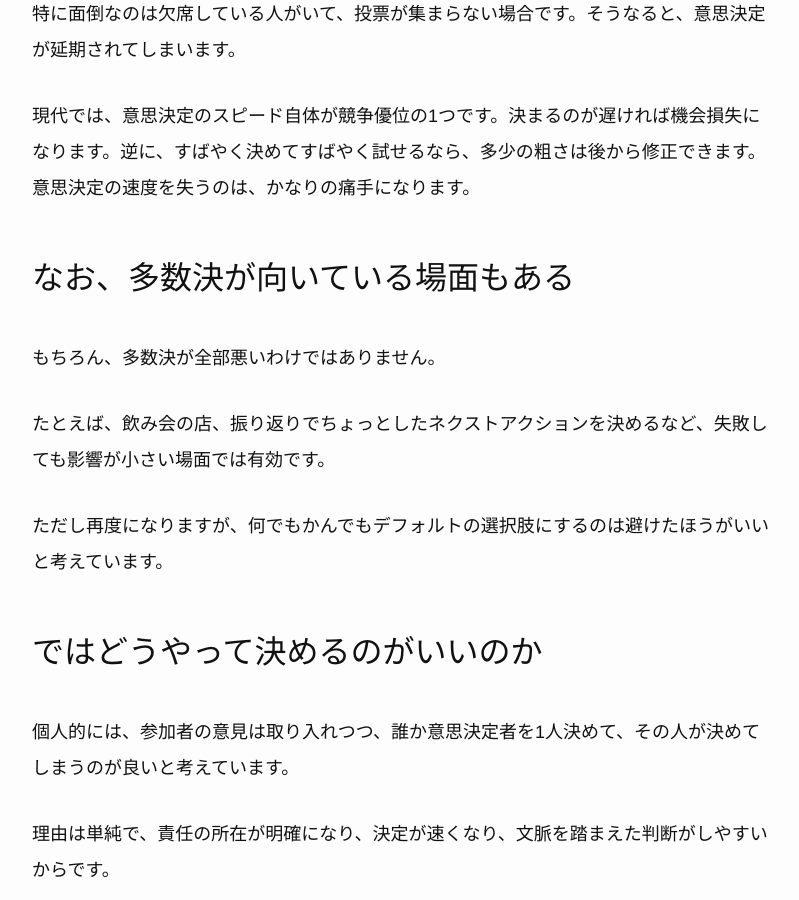
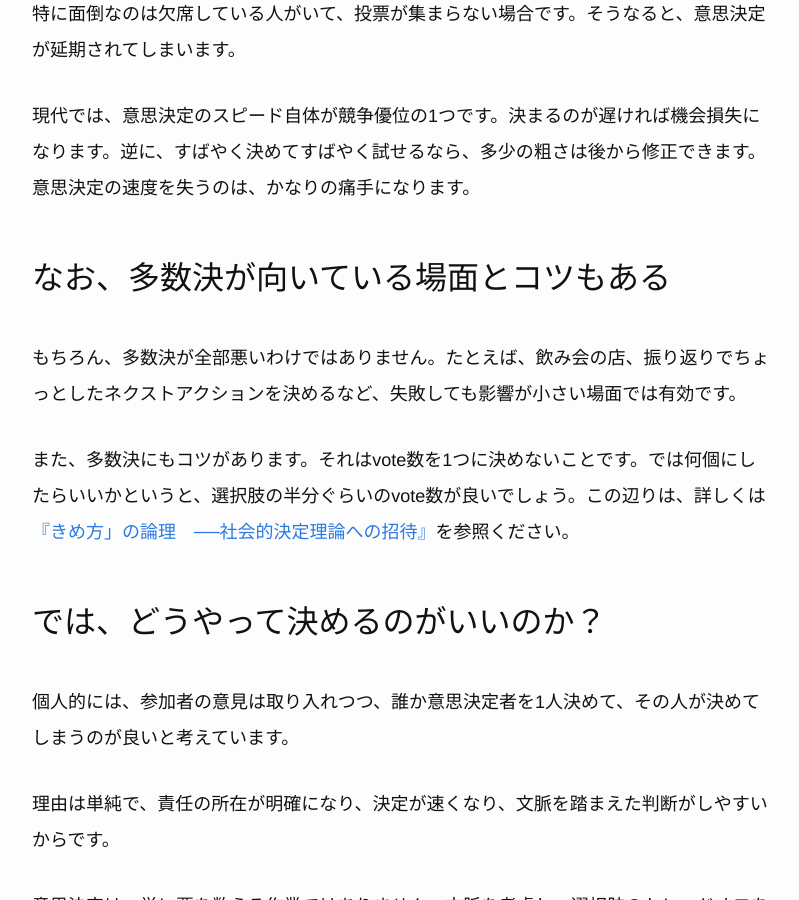
Before and after one commit to iwashi/iwashi.github.io, a Jekyll site: the page built from _posts/2026-04-06-decision-method-majority-vote-does-not-work.md, in a window 1280 px wide and 900 px high, scrolled down 2128 px. Shown: the whole window, without its empty margins (238-1037 px from the left). Built offline with Jekyll 4.4.1, drawn with Linux system fonts in a browser that asks for light colours.

Commit message:
new post

```diff
--- a/_posts/2026-04-06-decision-method-majority-vote-does-not-work.md
+++ b/_posts/2026-04-06-decision-method-majority-vote-does-not-work.md
@@ -43,15 +43,13 @@ tags: [エンジニアリングマネジメント, 意思決定, チーム運営
 
 現代では、意思決定のスピード自体が競争優位の1つです。決まるのが遅ければ機会損失になります。逆に、すばやく決めてすばやく試せるなら、多少の粗さは後から修正できます。意思決定の速度を失うのは、かなりの痛手になります。
 
-## なお、多数決が向いている場面もある
+## なお、多数決が向いている場面とコツもある
 
-もちろん、多数決が全部悪いわけではありません。
+もちろん、多数決が全部悪いわけではありません。たとえば、飲み会の店、振り返りでちょっとしたネクストアクションを決めるなど、失敗しても影響が小さい場面では有効です。
 
-たとえば、飲み会の店、振り返りでちょっとしたネクストアクションを決めるなど、失敗しても影響が小さい場面では有効です。
+また、多数決にもコツがあります。それはvote数を1つに決めないことです。では何個にしたらいいかというと、選択肢の半分ぐらいのvote数が良いでしょう。この辺りは、詳しくは [『きめ方」の論理　──社会的決定理論への招待』](https://amzn.to/3NXXxZ3)を参照ください。
 
-ただし再度になりますが、何でもかんでもデフォルトの選択肢にするのは避けたほうがいいと考えています。
-
-## ではどうやって決めるのがいいのか
+## では、どうやって決めるのがいいのか？
 
 個人的には、参加者の意見は取り入れつつ、誰か意思決定者を1人決めて、その人が決めてしまうのが良いと考えています。
 
```
